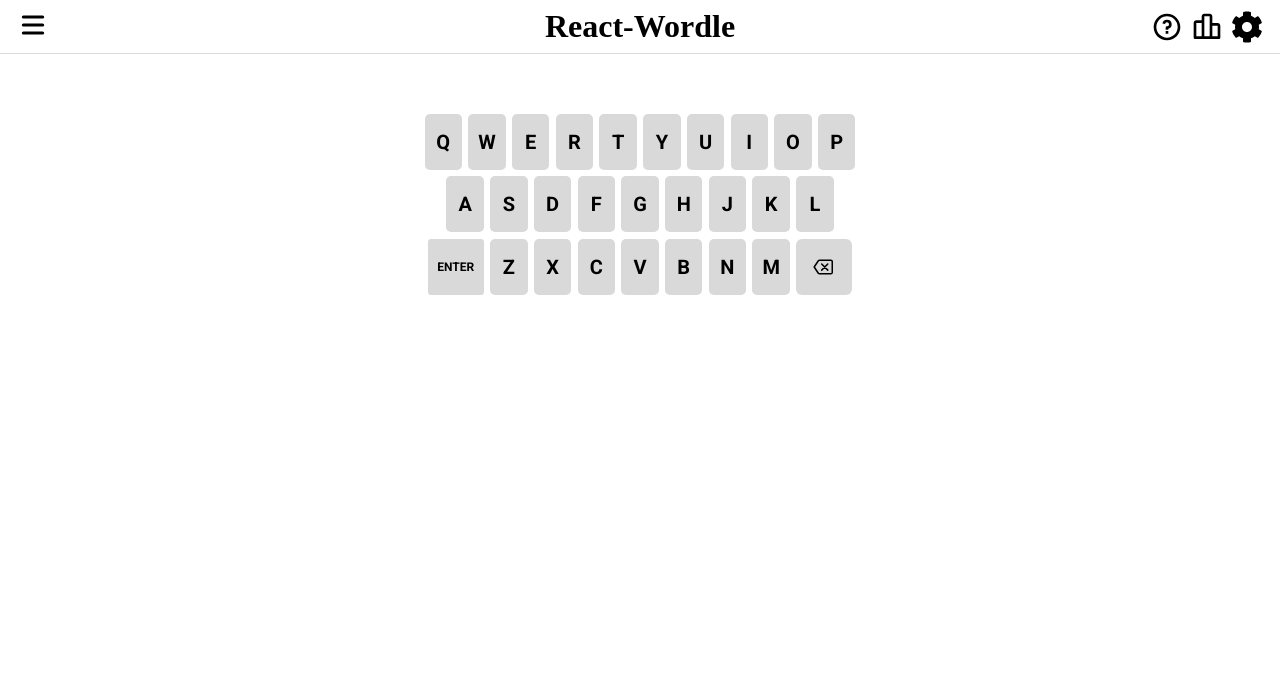
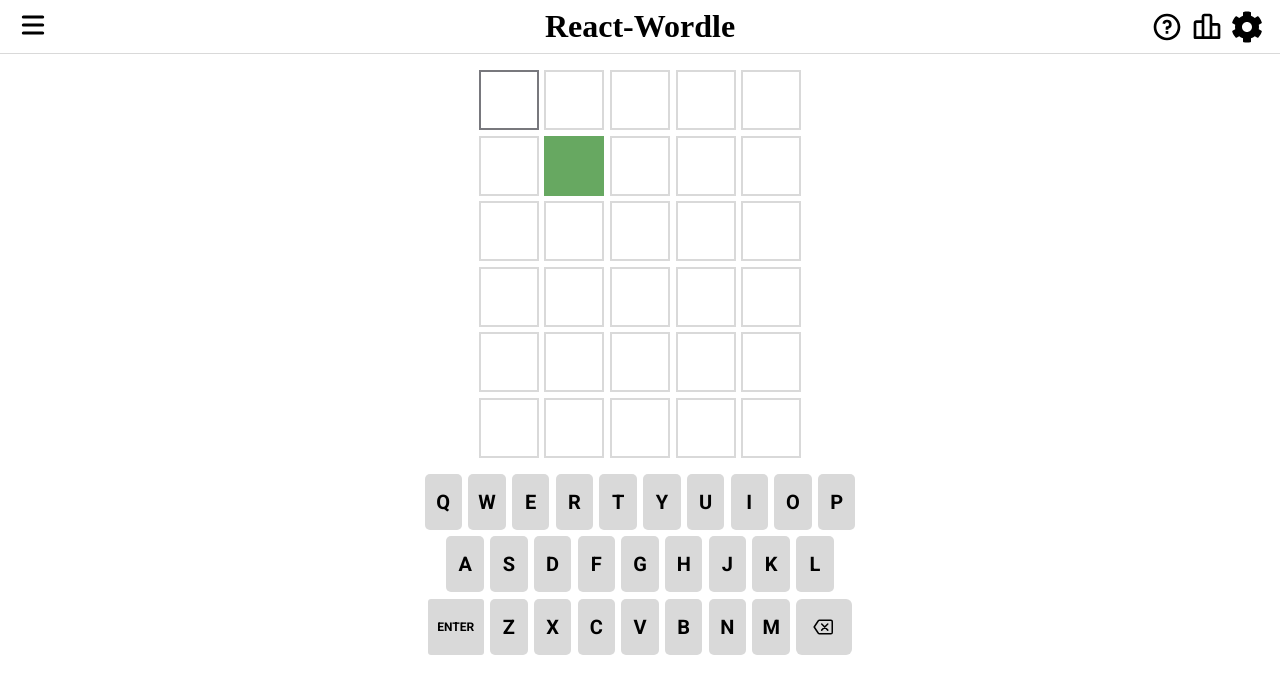
Before and after one commit to louieluuu/wordleforever, a React (Vite) app: page / in a window 1280 px wide. Shown: the top 694 px of the page. Built offline with nearby package versions, Linux system fonts and the light colour scheme; the HTML template or start-up script is replaced by a standard one; a web font is replaced by a local one.

Commit message:
Begin conditional tile rendering

```diff
--- a/src/App.jsx
+++ b/src/App.jsx
@@ -11,15 +11,12 @@ function App() {
   const [activeRow, setActiveRow] = useState(0)
   const [userGuess, setUserGuess] = useState("")
   const [targetWord, setTargetWord] = useState("")
-  const [gameBoard, setGameBoard] = useState(
-    new Array(6).fill().map((_) => new Array(5).fill(""))
-  )
+  const [gameBoard, setGameBoard] = useState(new Array(6).fill().map((_) => new Array(5).fill("")))
   const [isGameOver, setIsGameOver] = useState(false)
   // const [gridLetter, setGridLetter] = useState("")
 
   // Game setup on mount
   // -select random word
-  // -initialize the gameBoard
   useEffect(() => {
     const randomWord = WORD_LIST[Math.floor(Math.random() * WORD_LIST.length)]
     setTargetWord(randomWord.toUpperCase())
@@ -34,10 +31,22 @@ function App() {
 
     // If you include a return in useEffect,
     // it will be executed only when the component is unmounted
+    // isGameOver must be included as a dependency
     return () => {
       window.removeEventListener("keydown", handleKeyDown)
     }
   }, [activeTile, isGameOver])
+
+  // Helper function
+  function getGuessTileClassName(row, col) {
+    let guessTileClassName = "guess__tile"
+
+    if (activeRow === row && activeTile === col) {
+      guessTileClassName += "--active"
+    }
+
+    return guessTileClassName
+  }
 
   function handleKeyDown(e) {
     const isLetterRegex = /^[a-zA-Z]$/
@@ -95,7 +104,7 @@ function App() {
               ? row.map(
                   (cell, colIndex) => (colIndex === activeTile - 1 ? "" : cell) // ! activeTile - 1 ? XD
                 )
-              : row // [... row]?
+              : row // TODO: [... row]? UNDERSTAND
         )
         setGameBoard(updatedGameBoard)
 
@@ -111,10 +120,11 @@ function App() {
         const updatedGameBoard = gameBoard.map(
           (row, rowIndex) =>
             rowIndex === activeRow
-              ? row.map((cell, colIndex) =>
-                  colIndex === activeTile ? "G" : cell
+              ? row.map(
+                  (cell, colIndex) => (colIndex === activeTile ? "G" : cell)
+                  // TODO: userGuess[activeTile] not working cause state...
                 )
-              : row // [... row]?
+              : row // TODO: [... row]? UNDERSTAND
         )
         setGameBoard(updatedGameBoard)
 
@@ -135,51 +145,53 @@ function App() {
       {/* Game Board */}
       <div className="game-board">
         <div className="guess">
-          <div className="guess__box">{gameBoard[0][0]}</div>
-          <div className="guess__box">{gameBoard[0][1]}</div>
-          <div className="guess__box">{gameBoard[0][2]}</div>
-          <div className="guess__box">{gameBoard[0][3]}</div>
-          <div className="guess__box">{gameBoard[0][4]}</div>
+          <div className={getGuessTileClassName(0, 0)}>{gameBoard[0][0]}</div>
+          <div className={getGuessTileClassName(0, 1)}>{gameBoard[0][1]}</div>
+          <div className={getGuessTileClassName(0, 2)}>{gameBoard[0][2]}</div>
+          <div className={getGuessTileClassName(0, 3)}>{gameBoard[0][3]}</div>
+          <div className={getGuessTileClassName(0, 4)}>{gameBoard[0][4]}</div>
         </div>
 
         <div className="guess">
-          <div className="guess__box">{gameBoard[1][0]}</div>
-          <div className="guess__box">{gameBoard[1][1]}</div>
-          <div className="guess__box">{gameBoard[1][2]}</div>
-          <div className="guess__box">{gameBoard[1][3]}</div>
-          <div className="guess__box">{gameBoard[1][4]}</div>
+          <div className={`guess__tile${activeRow === 1 && activeTile === 0 ? "--active" : ""}`}>
+            {gameBoard[1][0]}
+          </div>
+          <div className="guess__tile--correct">{gameBoard[1][1]}</div>
+          <div className="guess__tile">{gameBoard[1][2]}</div>
+          <div className="guess__tile">{gameBoard[1][3]}</div>
+          <div className="guess__tile">{gameBoard[1][4]}</div>
         </div>
 
         <div className="guess">
-          <div className="guess__box">{gameBoard[2][0]}</div>
-          <div className="guess__box">{gameBoard[2][1]}</div>
-          <div className="guess__box">{gameBoard[2][2]}</div>
-          <div className="guess__box">{gameBoard[2][3]}</div>
-          <div className="guess__box">{gameBoard[2][4]}</div>
+          <div className="guess__tile">{gameBoard[2][0]}</div>
+          <div className="guess__tile">{gameBoard[2][1]}</div>
+          <div className="guess__tile">{gameBoard[2][2]}</div>
+          <div className="guess__tile">{gameBoard[2][3]}</div>
+          <div className="guess__tile">{gameBoard[2][4]}</div>
         </div>
 
         <div className="guess">
-          <div className="guess__box">{gameBoard[3][0]}</div>
-          <div className="guess__box">{gameBoard[3][1]}</div>
-          <div className="guess__box">{gameBoard[3][2]}</div>
-          <div className="guess__box">{gameBoard[3][3]}</div>
-          <div className="guess__box">{gameBoard[3][4]}</div>
+          <div className="guess__tile">{gameBoard[3][0]}</div>
+          <div className="guess__tile">{gameBoard[3][1]}</div>
+          <div className="guess__tile">{gameBoard[3][2]}</div>
+          <div className="guess__tile">{gameBoard[3][3]}</div>
+          <div className="guess__tile">{gameBoard[3][4]}</div>
         </div>
 
         <div className="guess">
-          <div className="guess__box">{gameBoard[4][0]}</div>
-          <div className="guess__box">{gameBoard[4][1]}</div>
-          <div className="guess__box">{gameBoard[4][2]}</div>
-          <div className="guess__box">{gameBoard[4][3]}</div>
-          <div className="guess__box">{gameBoard[4][4]}</div>
+          <div className="guess__tile">{gameBoard[4][0]}</div>
+          <div className="guess__tile">{gameBoard[4][1]}</div>
+          <div className="guess__tile">{gameBoard[4][2]}</div>
+          <div className="guess__tile">{gameBoard[4][3]}</div>
+          <div className="guess__tile">{gameBoard[4][4]}</div>
         </div>
 
         <div className="guess">
-          <div className="guess__box">{gameBoard[5][0]}</div>
-          <div className="guess__box">{gameBoard[5][1]}</div>
-          <div className="guess__box">{gameBoard[5][2]}</div>
-          <div className="guess__box">{gameBoard[5][3]}</div>
-          <div className="guess__box">{gameBoard[5][4]}</div>
+          <div className="guess__tile">{gameBoard[5][0]}</div>
+          <div className="guess__tile">{gameBoard[5][1]}</div>
+          <div className="guess__tile">{gameBoard[5][2]}</div>
+          <div className="guess__tile">{gameBoard[5][3]}</div>
+          <div className="guess__tile">{gameBoard[5][4]}</div>
         </div>
       </div>
 
```
